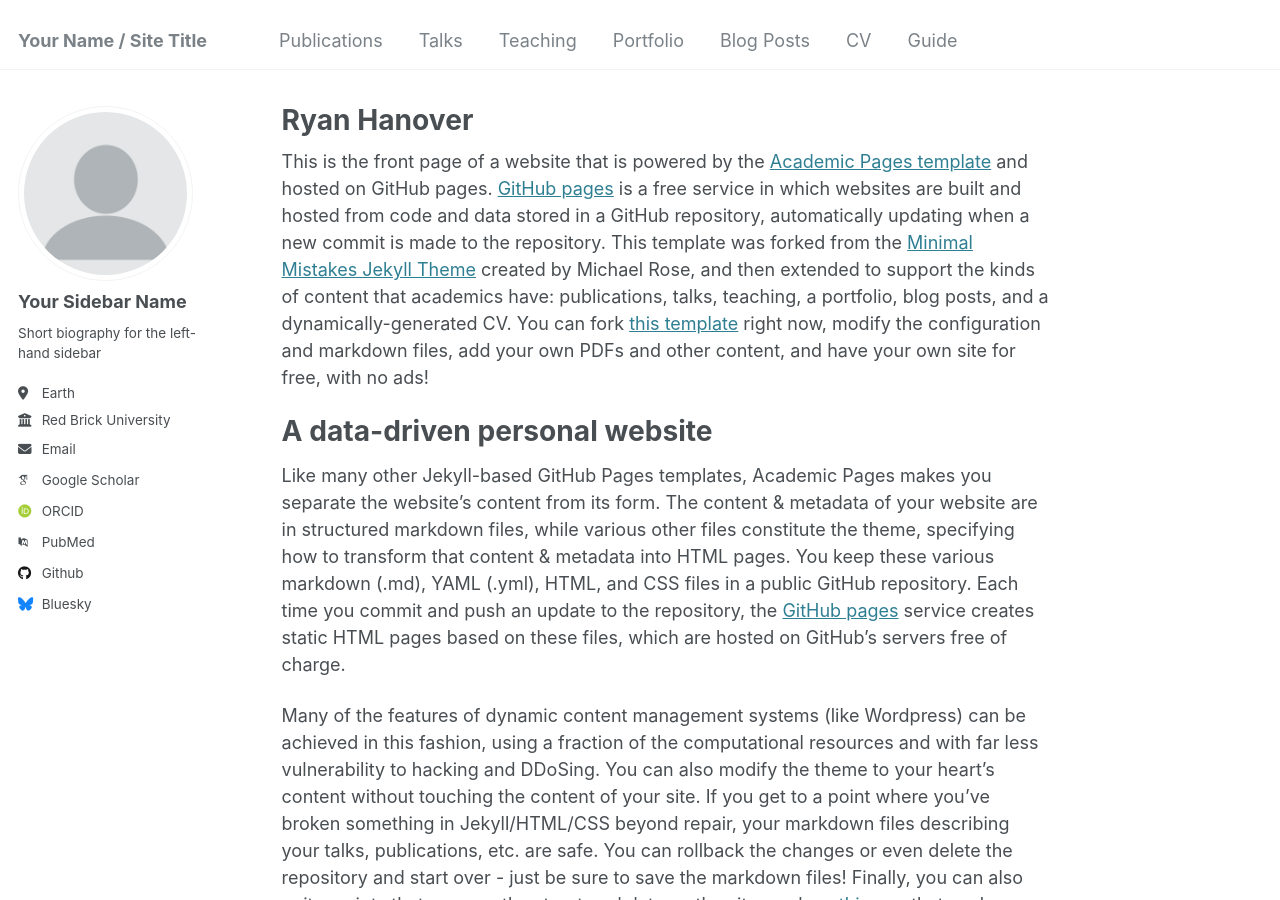
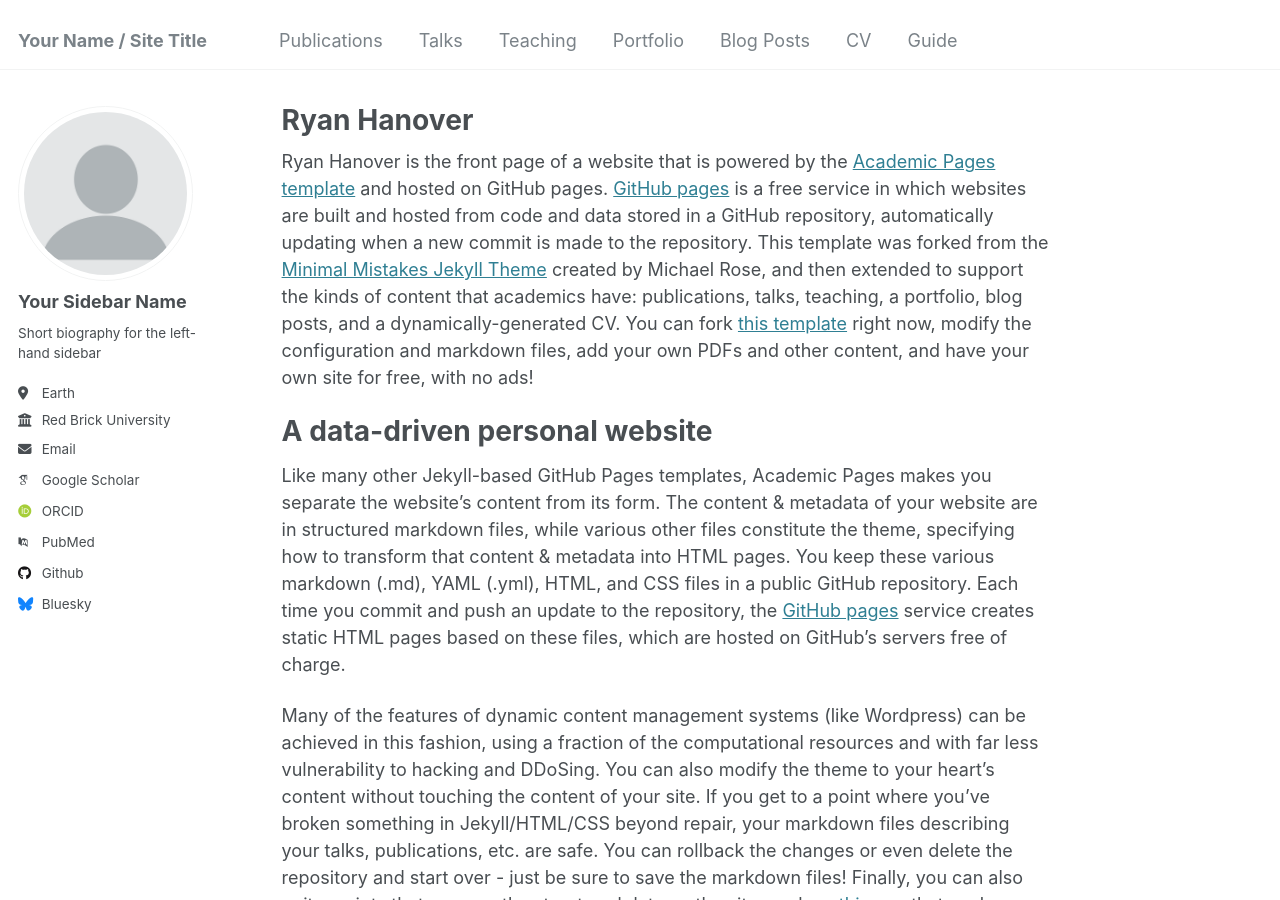
Before and after one commit to rh4hunnid/rh4hunnid.github.io, a Jekyll site: the page built from _pages/about.md, in a window 1280 px wide and 900 px high. Built offline with Jekyll 4.4.1, drawn with Linux system fonts in a browser that asks for light colours; some web fonts are replaced.

Commit message:
added name

```diff
--- a/_pages/about.md
+++ b/_pages/about.md
@@ -7,7 +7,7 @@ redirect_from:
   - /about.html
 ---
 
-This is the front page of a website that is powered by the [Academic Pages template](https://github.com/academicpages/academicpages.github.io) and hosted on GitHub pages. [GitHub pages](https://pages.github.com) is a free service in which websites are built and hosted from code and data stored in a GitHub repository, automatically updating when a new commit is made to the repository. This template was forked from the [Minimal Mistakes Jekyll Theme](https://mmistakes.github.io/minimal-mistakes/) created by Michael Rose, and then extended to support the kinds of content that academics have: publications, talks, teaching, a portfolio, blog posts, and a dynamically-generated CV. You can fork [this template](https://github.com/academicpages/academicpages.github.io) right now, modify the configuration and markdown files, add your own PDFs and other content, and have your own site for free, with no ads!
+Ryan Hanover is the front page of a website that is powered by the [Academic Pages template](https://github.com/academicpages/academicpages.github.io) and hosted on GitHub pages. [GitHub pages](https://pages.github.com) is a free service in which websites are built and hosted from code and data stored in a GitHub repository, automatically updating when a new commit is made to the repository. This template was forked from the [Minimal Mistakes Jekyll Theme](https://mmistakes.github.io/minimal-mistakes/) created by Michael Rose, and then extended to support the kinds of content that academics have: publications, talks, teaching, a portfolio, blog posts, and a dynamically-generated CV. You can fork [this template](https://github.com/academicpages/academicpages.github.io) right now, modify the configuration and markdown files, add your own PDFs and other content, and have your own site for free, with no ads!
 
 A data-driven personal website
 ======
```
